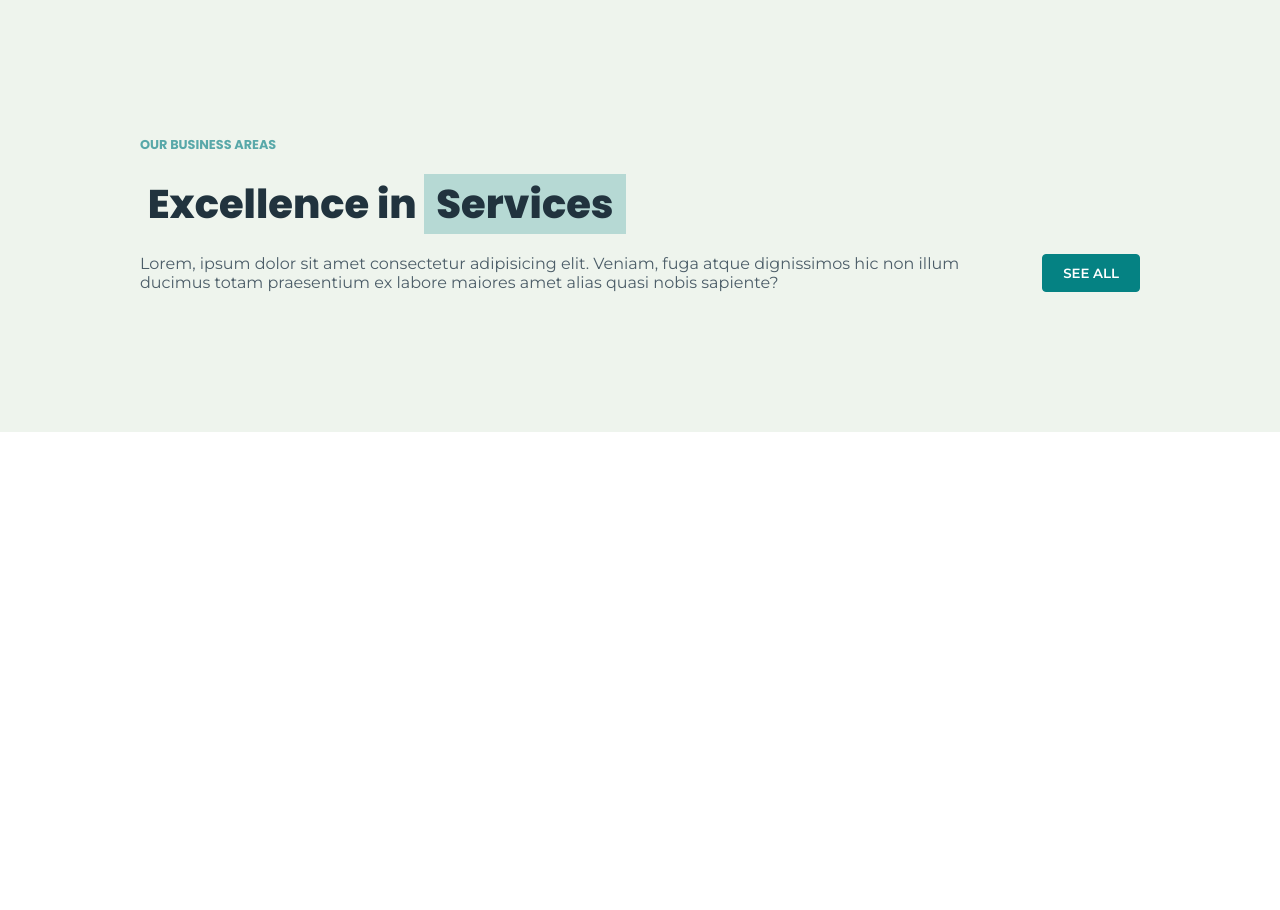
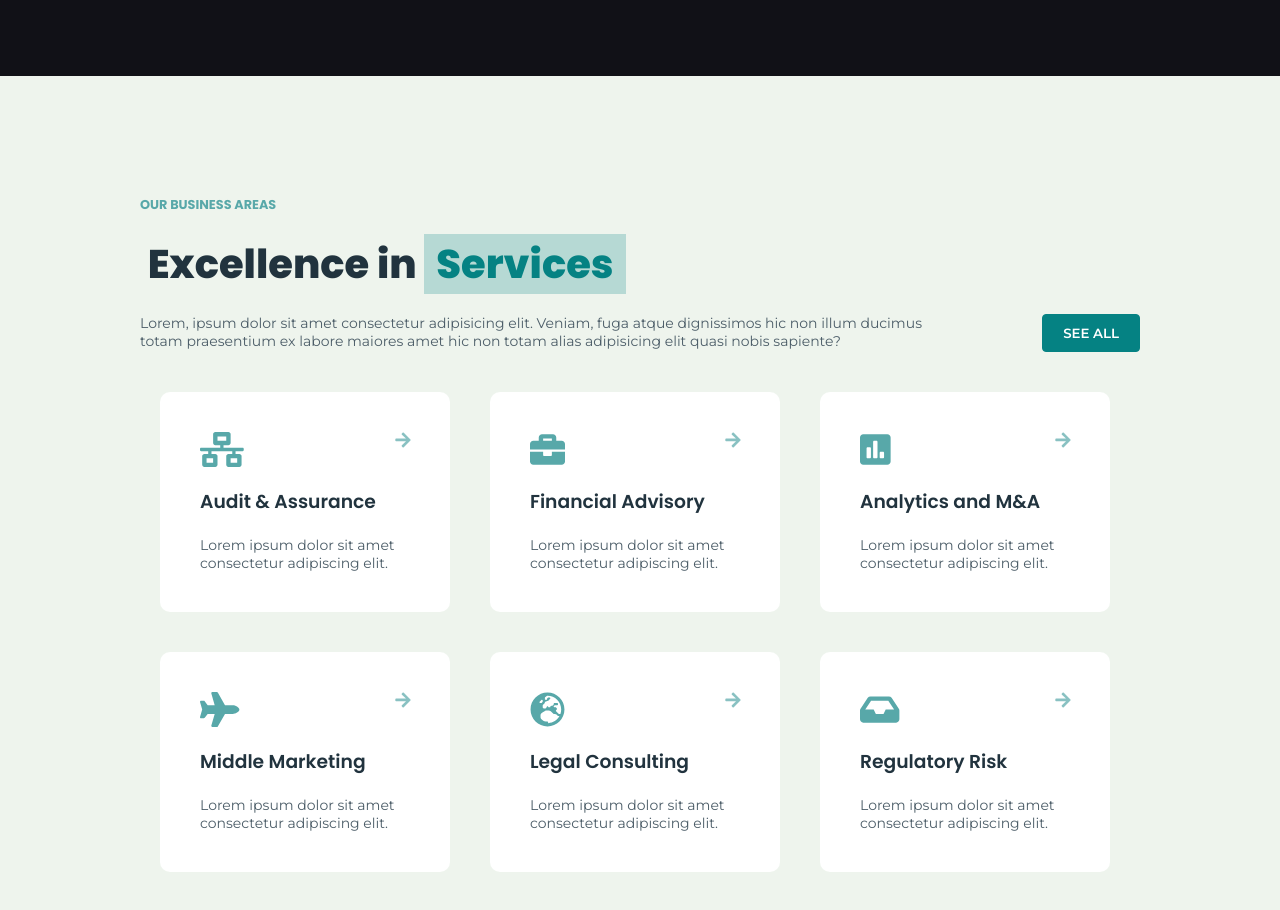
Before and after one commit to MarcoCusenza/proj-html-vuejs, a Vue app: page / in a window 1280 px wide. Shown: the part 1300-2210 px from the top of the page. Before the commit the page ends 1732 px from the top, so only its background shows below. Built offline with nearby package versions, Linux system fonts and the light colour scheme.

Commit message:
sezione services

```diff
--- a/src/assets/style/global.scss
+++ b/src/assets/style/global.scss
@@ -12,7 +12,7 @@ COMMONS
 
 .container {
   max-width: 1000px;
-  min-width: 900px;
+  min-width: 1000px;
   margin: 0 auto;
 }
 
@@ -29,43 +29,55 @@ a {
   text-decoration: none;
 }
 
+
+// DARK / LIGHT SECTIONS
 .dark-section {
   background-color: $bg-darker;
+  color: $text-light-low-contrast;
 
-  h1,
-  h2,
-  h3,
-  h4,
-  h5 {
+  h1, h2, h3, h4, h5 {
     color: $text-light;
   }
 
-  color: $text-light-low-contrast;
+  .title-header {
+    color: $primary-light;
+  }
+
+  .icons {
+    color: $primary-light;
+  }
 }
 
 .light-section {
-  h1,
-  h2,
-  h3,
-  h4,
-  h5 {
+  background-color: #ffffff;
+  color: $text-dark-low-contrast;
+
+  h1, h2, h3, h4, h5 {
     color: $text-dark;
   }
 
-  color: $text-dark-low-contrast;
+  .title-header {
+    color: $primary-light;
+  }
+
+  .icons {
+    color: $primary-light;
+  }
 }
 
-.clearfix::after{
+
+//FLOAT CLASS
+.clearfix::after {
   display: table;
   content: "";
   clear: both;
 }
 
-.floatleft{
+.floatleft {
   float: left;
 }
 
-.floatright{
+.floatright {
   float: right;
 }
 
@@ -81,7 +93,5 @@ HEADER:
 CONSULTING:
 -schiarire la freccia del select
 -sistemare il dropdown del select
-
-
-
+-sistemare bottoni
 */
--- /dev/null
+++ b/src/assets/style/mixins/button.scss
@@ -0,0 +1,31 @@
+@mixin button {
+  .but {
+    padding: 10px 20px;
+    font-family: inherit;
+    font-weight: 600;
+    text-transform: uppercase;
+    border: 1px solid $primary;
+    border-radius: 4px;
+    cursor: pointer;
+  }
+
+  .but-full {
+    background-color: $primary;
+    color: $text-light;
+
+    &:hover {
+      background-color: $primary-hover;
+      border-color: $primary-hover;
+    }
+  }
+
+  .but-empty {
+    background-color: transparent;
+    color: $primary;
+
+    &:hover {
+      background-color: $primary-hover;
+      border-color: $primary-hover;
+    }
+  }
+}
--- /dev/null
+++ b/src/assets/style/mixins/card.scss
@@ -0,0 +1,62 @@
+@mixin cardCompany {
+  .card-company {
+    margin-top: 40px;
+
+    .box-title {
+      display: flex;
+      align-items: center;
+
+      .icon {
+        transform: scale(1.3);
+      }
+
+      .fa-arrow-right {
+        display: none;
+      }
+
+      .title {
+        margin-left: 12px;
+      }
+    }
+
+    .subtitle {
+      font-size: 0.875rem;
+      color: $text-light-low-contrast;
+      margin-top: 20px;
+    }
+  }
+}
+
+@mixin cardServices {
+  .card-services {
+    .box-title {
+      .icons {
+        display: flex;
+        justify-content: space-between;
+
+        *{
+          cursor: pointer;
+        }
+
+        *:first-of-type {
+          font-size: 35px;
+        }
+
+        *:last-of-type {
+          transform: scale(1.1);
+          opacity: .7;
+        }
+      }
+
+      .title {
+        margin-top: 20px;
+        font-weight: 600;
+      }
+    }
+
+    .subtitle {
+      font-size: 0.875rem;
+      margin-top: 20px;
+    }
+  }
+}
--- a/src/assets/style/partials/variables.scss
+++ b/src/assets/style/partials/variables.scss
@@ -1,5 +1,5 @@
 /* --------------------
-BRAND IDENTITY
+VISUAL IDENTITY
 -------------------- */
 // COLORS
 $primary: #058283;
@@ -7,15 +7,7 @@ $primary-light: #58a8a9;
 $primary-highlight: #0583833d;
 $primary-hover: #58a8a950;
 
-
-// TEXT W/B
-$text-light: #ffffff;
-$text-light-low-contrast: #c0c3d0;
-$text-dark: #21333e;
-$text-dark-low-contrast: #4c5d68;
-$text-grey: rgb(100, 100, 100);
-
-// BACKGROUND
+// BACKGROUND COLORS
 $bg-lightest: #ffffff;
 $bg-lighter: #f2f2f0;
 $bg-light: #d9dde0;
@@ -25,3 +17,15 @@ $bg-darkest: #0d0d11;
 
 $bg-lightgreen: #eef4ed;
 $bg-input: #c3c3c371;
+
+// TEXT W/B
+$text-light: #ffffff;
+$text-light-low-contrast: #c0c3d0;
+$text-dark: #21333e;
+$text-dark-low-contrast: #4c5d68;
+$text-grey: rgb(100, 100, 100);
+
+//FONT SIZE
+$fs-subtitle: 0.875rem;
+$fs-title: 2.5rem;
+$fs-title-header: 0.8rem;
--- a/src/components/commons/CardSimple.vue
+++ b/src/components/commons/CardSimple.vue
@@ -1,8 +1,11 @@
 <template>
   <div class="card" :class="className">
-    <div class="title">
-      <i :class="obj.logo" class="icon"></i>
-      <h3>{{ obj.title }}</h3>
+    <div class="box-title">
+      <div class="icons">
+        <i :class="obj.logo"></i>
+        <i class="fas fa-arrow-right"></i>
+      </div>
+      <h3 class="title">{{ obj.title }}</h3>
     </div>
     <div class="subtitle">{{ obj.subtitle }}</div>
   </div>
@@ -20,7 +23,8 @@ export default {
 
 <style lang="scss" scoped>
 @import "../../assets/style/partials/variables.scss";
-@import "../../assets/style/mixins/mixin.scss";
+@import "../../assets/style/mixins/card.scss";
 
 @include cardCompany;
+@include cardServices;
 </style>
--- a/src/components/commons/FormConsulting.vue
+++ b/src/components/commons/FormConsulting.vue
@@ -29,7 +29,7 @@ export default {
 
 <style lang="scss" scoped>
 @import "../../assets/style/partials/variables.scss";
-@import "../../assets/style/mixins/mixin.scss";
+@import "../../assets/style/mixins/button.scss";
 
 @include button;
 
--- a/src/components/commons/SectionTitle.vue
+++ b/src/components/commons/SectionTitle.vue
@@ -1,10 +1,14 @@
 <template>
   <div class="title-box">
-    <h5>{{ obj.titleHeader }}</h5>
+    <h5 class="title-header">{{ obj.titleHeader }}</h5>
     <div class="title">
-      <h2 class="hbefore" v-if="obj.hbefore">{{ obj.hbefore }}</h2>
+      <h2 class="hbefore" :class="obj.darkness" v-if="obj.hbefore">
+        {{ obj.hbefore }}
+      </h2>
       <h2 class="middle">{{ obj.title }}</h2>
-      <h2 class="hafter" v-if="obj.hafter">{{ obj.hafter }}</h2>
+      <h2 class="hafter" :class="obj.darkness" v-if="obj.hafter">
+        {{ obj.hafter }}
+      </h2>
     </div>
     <div class="subtitle">{{ obj.subtitle }}</div>
   </div>
@@ -24,28 +28,31 @@ export default {
 .title-box {
   h5 {
     text-transform: uppercase;
-    color: $primary-light;
-    font-size: 0.8rem;
+    font-size: $fs-title-header;
   }
   .title {
     display: flex;
     h2 {
-      font-size: 2.5rem;
+      font-size: $fs-title;
       font-weight: 800;
       margin: 20px 0;
-    }
 
-    .middle {
+      &.middle {
         &:before,
         &:after {
           content: "\00A0";
         }
       }
 
-    .hbefore,
-    .hafter {
+      &.hbefore,
+      &.hafter {
         background-color: $primary-highlight;
         padding: 0 12px;
+
+        &.light {
+          color: $primary;
+        }
+      }
     }
   }
   .subtitle {
--- a/src/components/sections/Company.vue
+++ b/src/components/sections/Company.vue
@@ -21,8 +21,8 @@
 </template>
 
 <script>
+import SectionTitle from "../commons/SectionTitle.vue";
 import CardSimple from "../commons/CardSimple.vue";
-import SectionTitle from "../commons/SectionTitle.vue";
 
 export default {
   name: "Company",
@@ -39,24 +39,25 @@ export default {
         hafter: "",
         subtitle:
           "Lorem, ipsum dolor sit amet consectetur adipisicing elit. Veniam, fuga atque dignissimos hic non illum ducimus totam praesentium voluptate magni molestiae impedit ex labore maiores amet alias quasi nobis sapiente?",
+        darkness: "dark",
       },
       cardsData: {
-        card1: {
+        card01: {
           logo: "fas fa-award",
           title: "Tradition",
           subtitle: "Lorem ipsum dolor sit amet consectetur adipiscing elit.",
         },
-        card2: {
+        card02: {
           logo: "fas fa-lock",
           title: "Security",
           subtitle: "Lorem ipsum dolor sit amet consectetur adipiscing elit.",
         },
-        card3: {
+        card03: {
           logo: "fas fa-edit",
           title: "Certificate",
           subtitle: "Lorem ipsum dolor sit amet consectetur adipiscing elit.",
         },
-        card4: {
+        card04: {
           logo: "fas fa-graduation-cap",
           title: "Expertise",
           subtitle: "Lorem ipsum dolor sit amet consectetur adipiscing elit.",
@@ -71,19 +72,19 @@ export default {
 @import "../../assets/style/partials/variables.scss";
 
 .company {
-  padding: 100px;
+  padding: 140px 0;
   .container {
     display: grid;
     grid-template-columns: 50% 50%;
 
     .box {
       .text {
-        font-size: 0.875rem;
+        font-size: $fs-subtitle;
         color: $text-light-low-contrast;
         margin-top: 20px;
       }
 
-      &:first-of-type{
+      &:first-of-type {
         width: 80%;
       }
 
--- a/src/components/sections/Services.vue
+++ b/src/components/sections/Services.vue
@@ -6,9 +6,15 @@
         <span class="floatleft">
           Lorem, ipsum dolor sit amet consectetur adipisicing elit. Veniam, fuga
           atque dignissimos hic non illum ducimus totam praesentium ex labore
-          maiores amet alias quasi nobis sapiente?</span
+          maiores amet hic non totam alias adipisicing elit quasi
+          nobis sapiente?</span
         >
         <button class="but but-full floatright">see all</button>
+      </div>
+      <div class="box">
+        <div class="card" v-for="(card, i) in cardsData" :key="i">
+          <CardSimple :className="'card-services'" :obj="card" />
+        </div>
       </div>
     </div>
   </div>
@@ -16,11 +22,13 @@
 
 <script>
 import SectionTitle from "../commons/SectionTitle.vue";
+import CardSimple from "../commons/CardSimple.vue";
 
 export default {
   name: "Services",
   components: {
     SectionTitle,
+    CardSimple,
   },
   data() {
     return {
@@ -30,6 +38,39 @@ export default {
         title: "Excellence in",
         hafter: "Services",
         subtitle: "",
+        darkness: "light",
+      },
+      cardsData: {
+        card01: {
+          logo: "fas fa-network-wired",
+          title: "Audit & Assurance",
+          subtitle: "Lorem ipsum dolor sit amet consectetur adipiscing elit.",
+        },
+        card02: {
+          logo: "fas fa-briefcase",
+          title: "Financial Advisory",
+          subtitle: "Lorem ipsum dolor sit amet consectetur adipiscing elit.",
+        },
+        card03: {
+          logo: "fas fa-poll",
+          title: "Analytics and M&A",
+          subtitle: "Lorem ipsum dolor sit amet consectetur adipiscing elit.",
+        },
+        card04: {
+          logo: "fas fa-plane",
+          title: "Middle Marketing",
+          subtitle: "Lorem ipsum dolor sit amet consectetur adipiscing elit.",
+        },
+        card05: {
+          logo: "fas fa-globe-europe",
+          title: "Legal Consulting",
+          subtitle: "Lorem ipsum dolor sit amet consectetur adipiscing elit.",
+        },
+        card06: {
+          logo: "fas fa-inbox",
+          title: "Regulatory Risk",
+          subtitle: "Lorem ipsum dolor sit amet consectetur adipiscing elit.",
+        },
       },
     };
   },
@@ -38,20 +79,34 @@ export default {
 
 <style lang="scss" scoped>
 @import "../../assets/style/partials/variables.scss";
-@import "../../assets/style/mixins/mixin.scss";
+@import "../../assets/style/mixins/card.scss";
+@import "../../assets/style/mixins/button.scss";
 
 @include button;
 @include cardServices;
 
 .services {
   background-color: $bg-lightgreen;
-  padding: 140px 0;
+  padding: 120px 0;
 
   .container {
     .top {
       width: 100%;
       span {
-        width: 85%;
+        width: 80%;
+        font-size: $fs-subtitle;
+      }
+    }
+    .box {
+      display: grid;
+      grid-template-columns: 33% 33% 33%;
+      margin-top: 20px;
+
+      .card {
+        margin: 20px 20px;
+        background-color: $bg-lightest;
+        padding: 10px;
+        border-radius: 10px;
       }
     }
   }
```
Also changed, not shown: src/assets/style/mixins/mixin.scss (deleted, +0 -79 lines). Lines whose indentation alone changed are shown as unchanged.
